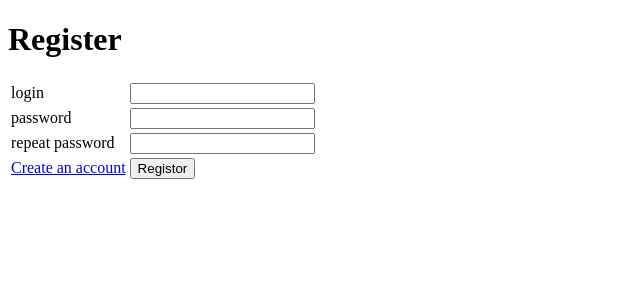
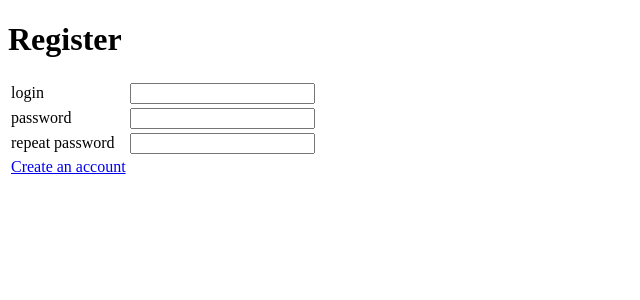
Before and after one commit to Ryslan271/123, a Flask app: page /regist in a window 1280 px wide. Shown: the top 300 px of the page, without its empty margins (0-640 px from the left). Run offline with Flask 2, Linux system fonts and the light colour scheme.

Commit message:
Update Regist.html

```diff
--- a/FlaskApp/templates/Regist.html
+++ b/FlaskApp/templates/Regist.html
@@ -23,7 +23,7 @@
             </tr>
             <tr>
                 <td><a href="login">Create an account</a></td>
-                <td><input type="submit" value="Registor" href='login'></td>
+                <td><a href="login"></a></td>
             </tr>
         </table>
     </form>
```
